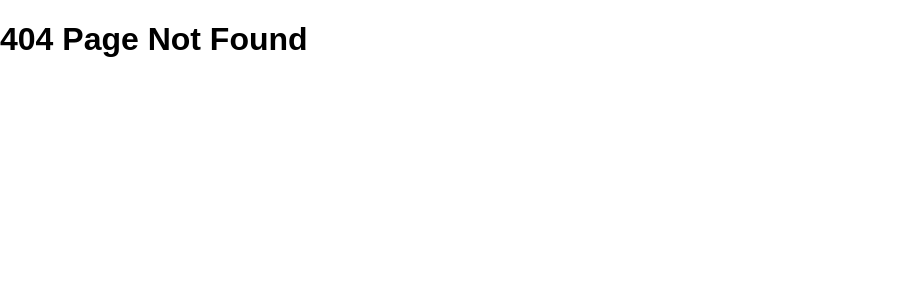
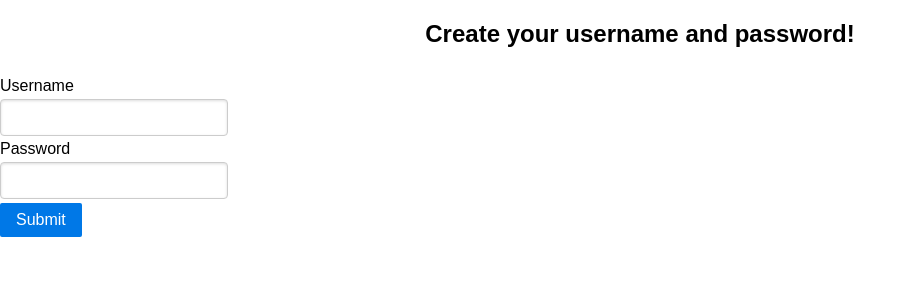
Before and after one commit to davidcbalsley/final-project, a React (Create React App) app in the folder client/: page /ClientCreateLogin in a window 1280 px wide. Before the commit this address had no page. Shown: the top 300 px of the page, without its empty margins (0-916 px from the left). Built offline with nearby package versions, Linux system fonts and the light colour scheme.

Commit message:
ClientCreateLogin

```diff
--- a/client/src/App.js
+++ b/client/src/App.js
@@ -1,6 +1,7 @@
 import React from "react";
 import { BrowserRouter as Router, Route, Switch } from "react-router-dom";
 import Home from "./pages/Home";
+import ClientCreateLogin from "./pages/ClientCreateLogin";
 import NoMatch from "./pages/NoMatch";
 
 function App() {
@@ -9,6 +10,7 @@ function App() {
       <div>
         <Switch>
           <Route exact path="/" component={Home} />
+          <Route exact path="/ClientCreateLogin" component={ClientCreateLogin} />
           <Route component={NoMatch} />
         </Switch>
       </div>
--- /dev/null
+++ b/client/src/pages/ClientCreateLogin.js
@@ -0,0 +1,22 @@
+import React from "react";
+
+function ClientCreateLogin() {
+    return (
+        <div className="content">
+            {/* Home page title */}
+            <h2 className="content-head" style={{ textAlign: "center" }}>Create your username and password!</h2>
+
+            <form class="pure-form pure-form-stacked">
+                <fieldset>
+                    <label for="new-username">Username</label>
+                    <input type="text" id="new-username" />
+                    <label for="new-password">Password</label>
+                    <input type="password" id="new-password" />
+                    <button type="submit" class="pure-button pure-button-primary">Submit</button>
+                </fieldset>
+            </form>
+        </div>
+    );
+}
+
+export default ClientCreateLogin;
```
Also changed, not shown: 8 other files (tests, documents, lock files or other folders).
